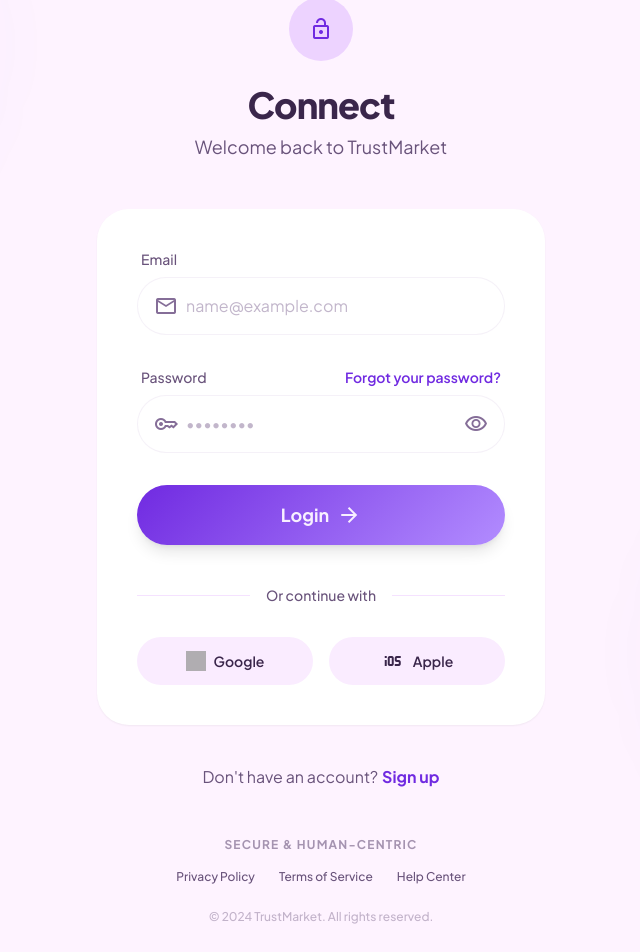
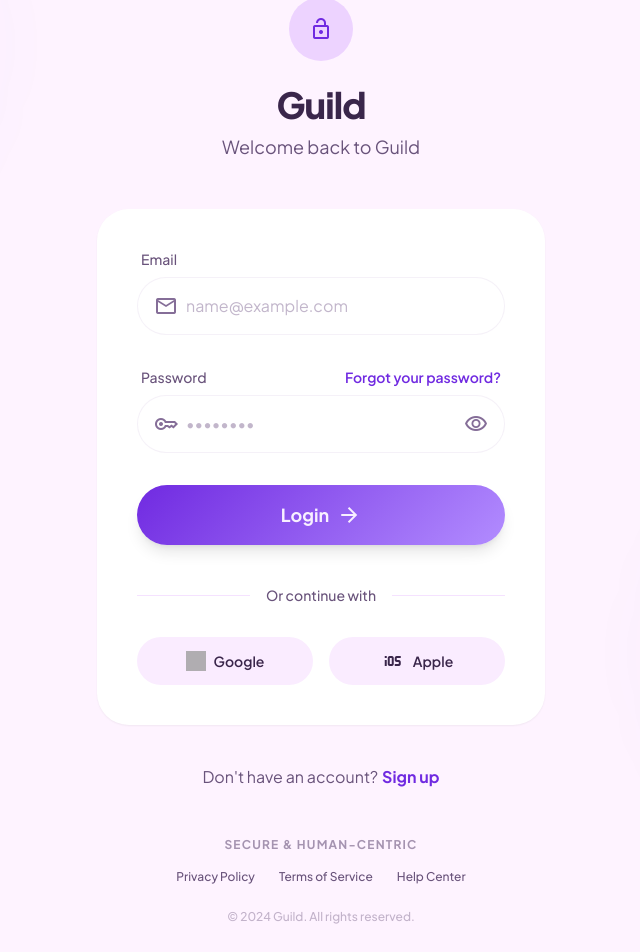
Before and after one commit to oladraxler01/guild-app, a Next.js app: page /auth/login in a window 1280 px wide. Shown: the part 51-1003 px from the top of the page, without its empty margins (319-959 px from the left). Built offline with nearby package versions, Linux system fonts and the light colour scheme; grey boxes are pictures that could not be loaded.

Commit message:
style: Rebrand application to Guild across all UI and copy

```diff
--- a/app/auth/login/page.tsx
+++ b/app/auth/login/page.tsx
@@ -27,8 +27,8 @@
         <Link href="/" className="inline-flex items-center justify-center w-16 h-16 rounded-full bg-surface-container-highest mb-6 hover:scale-105 transition-transform">
           <span className="material-symbols-outlined text-primary text-4xl">lock_open</span>
         </Link>
-        <h1 className="text-4xl font-extrabold text-on-surface tracking-tight mb-2">Connect</h1>
-        <p className="text-on-surface-variant text-lg">Welcome back to TrustMarket</p>
+        <h1 className="text-4xl font-extrabold text-on-surface tracking-tight mb-2">Guild</h1>
+        <p className="text-on-surface-variant text-lg">Welcome back to Guild</p>
       </header>
 
       {/* Login Card */}
@@ -150,7 +150,7 @@
           <Link className="text-xs text-on-surface-variant hover:text-primary transition-colors font-medium" href="#">Terms of Service</Link>
           <Link className="text-xs text-on-surface-variant hover:text-primary transition-colors font-medium" href="#">Help Center</Link>
         </div>
-        <p className="mt-6 text-xs text-on-surface-variant/40 font-medium">© 2024 TrustMarket. All rights reserved.</p>
+        <p className="mt-6 text-xs text-on-surface-variant/40 font-medium">© 2024 Guild. All rights reserved.</p>
       </footer>
 
       {/* Aesthetic Decorative Elements */}
--- a/app/auth/sign-up/page.tsx
+++ b/app/auth/sign-up/page.tsx
@@ -41,7 +41,7 @@
               Start your <span className="text-primary italic">human-centric</span> journey.
             </h1>
             <p className="text-on-surface-variant text-lg leading-relaxed max-w-md">
-              Connect with verified service providers in a marketplace built on trust, transparency, and elegant simplicity.
+              Discover verified service providers in a marketplace built on trust, transparency, and elegant simplicity.
             </p>
             <div className="flex items-center gap-4 pt-4">
               <div className="flex -space-x-3">
@@ -174,7 +174,7 @@
         <div className="flex flex-col md:flex-row justify-between items-center px-8 py-12 gap-6 max-w-7xl mx-auto">
           <div className="flex flex-col items-center md:items-start gap-2">
             <span className="text-lg font-bold text-[#3a264b]">Guild</span>
-            <p className="text-sm text-[#69537b] font-medium">© 2024 TrustMarket. Human-centric service exchange.</p>
+            <p className="text-sm text-[#69537b] font-medium">© 2024 Guild. Human-centric service exchange.</p>
           </div>
           <div className="flex flex-wrap justify-center gap-6">
             <Link className="text-sm text-[#69537b] font-semibold hover:text-[#702ae1] transition-all" href="#">Privacy Policy</Link>
--- a/app/find-a-pro/[id]/page.tsx
+++ b/app/find-a-pro/[id]/page.tsx
@@ -76,7 +76,7 @@
         <div className="flex justify-between items-center px-6 py-4 max-w-7xl mx-auto">
           <div className="text-2xl font-extrabold text-purple-700 tracking-tighter">
             <Link href="/">
-              <span style={{ color: "rgb(58, 38, 75)", letterSpacing: "-0.6px" }}>ConnectFlow</span>
+              <span style={{ color: "rgb(58, 38, 75)", letterSpacing: "-0.6px" }}>Guild</span>
             </Link>
           </div>
           <div className="hidden md:flex items-center gap-8">
@@ -295,7 +295,7 @@
        {/* Footer */}
        <footer className="w-full mt-12 py-8 px-6 border-t border-slate-100 bg-white">
         <div className="max-w-7xl mx-auto flex flex-col md:flex-row justify-between items-center gap-6">
-          <div className="text-lg font-bold text-on-surface mb-2 tracking-tight">ConnectFlow</div>
+          <div className="text-lg font-bold text-on-surface mb-2 tracking-tight">Guild</div>
           <div className="flex flex-wrap items-center justify-center gap-8">
             <span className="text-xs font-semibold text-slate-400 hover:text-primary cursor-pointer transition-colors">Privacy Policy</span>
             <span className="text-xs font-semibold text-slate-400 hover:text-primary cursor-pointer transition-colors">Terms of Service</span>
@@ -303,7 +303,7 @@
             <span className="text-xs font-semibold text-slate-400 hover:text-primary cursor-pointer transition-colors">Contact Us</span>
           </div>
           <p className="text-xs font-medium text-slate-400">
-            © 2024 ConnectFlow. Human-centric connections.
+            © 2024 Guild. Human-centric connections.
           </p>
         </div>
       </footer>
--- a/app/find-a-pro/page.tsx
+++ b/app/find-a-pro/page.tsx
@@ -47,7 +47,7 @@
             Expert help, just a <span className="text-primary">click away.</span>
           </h1>
           <p className="text-on-surface-variant text-lg max-w-2xl mx-auto mb-10">
-            Connect with the top-rated professionals in your area for any service you need.
+            Discover the top-rated professionals in your area for any service you need.
           </p>
 
           <SearchBar />
@@ -126,7 +126,7 @@
               No professionals found in your area yet.
             </h2>
             <p className="text-on-surface-variant text-lg max-w-md mb-10 leading-relaxed">
-              Be the first to join the Guild! Sign up as a Pro and start connecting with clients today.
+              Be the first to join the Guild! Sign up as a Pro and start engaging with clients today.
             </p>
             <Link
               href="/auth/sign-up?role=pro"
--- a/app/how-it-works/page.tsx
+++ b/app/how-it-works/page.tsx
@@ -22,7 +22,7 @@
             Simple. Transparent. <span className="text-primary italic">Human.</span>
           </h1>
           <p className="text-on-surface-variant text-xl max-w-2xl mx-auto leading-relaxed">
-            Connect with skilled professionals or grow your business with a marketplace built on trust and effortless collaboration.
+            Collaborate with skilled professionals or grow your business with a marketplace built on trust and effortless collaboration.
           </p>
         </header>
 
--- a/app/post-job/page.tsx
+++ b/app/post-job/page.tsx
@@ -12,7 +12,7 @@
         <div className="max-w-4xl mx-auto">
           <header className="text-center mb-16">
             <h1 className="text-5xl md:text-6xl font-extrabold text-on-surface tracking-tight mb-4">Let&apos;s get started.</h1>
-            <p className="text-on-surface-variant text-lg md:text-xl max-w-lg mx-auto">Choose how you want to use Connect today. Simple, fast, and friendly.</p>
+            <p className="text-on-surface-variant text-lg md:text-xl max-w-lg mx-auto">Choose how you want to use Guild today. Simple, fast, and friendly.</p>
           </header>
 
           <div className="grid md:grid-cols-2 gap-8 items-start">
@@ -49,7 +49,7 @@
                 </div>
               </div>
               <Link href="/auth/sign-up?role=pro" className="w-full py-5 rounded-full bg-gradient-to-br from-primary to-primary-container text-on-primary font-bold text-lg shadow-xl shadow-primary/20 active:scale-[0.98] transition-all flex items-center justify-center gap-2">
-                Join Connect
+                Join Guild
                 <span className="material-symbols-outlined">arrow_forward</span>
               </Link>
             </section>
--- a/components/Footer.tsx
+++ b/components/Footer.tsx
@@ -5,7 +5,7 @@
     <footer className="bg-[#faecff] w-full py-12 mt-auto">
       <div className="grid grid-cols-1 md:grid-cols-4 gap-8 px-8 max-w-7xl mx-auto">
         <div className="space-y-4">
-          <div className="text-xl font-bold text-[#3a264b]">Connect</div>
+          <div className="text-xl font-bold text-[#3a264b]">Guild</div>
           <p className="text-sm text-[#69537b] leading-relaxed">The premium marketplace for meaningful connections and professional services.</p>
         </div>
         <div>
@@ -33,7 +33,7 @@
         </div>
       </div>
       <div className="mt-12 pt-8 border-t border-[#3a264b]/10 max-w-7xl mx-auto px-8 text-center md:text-left">
-        <p className="text-sm text-[#69537b]">&copy; 2024 Connect Marketplace. All rights reserved.</p>
+        <p className="text-sm text-[#69537b]">&copy; 2024 Guild Marketplace. All rights reserved.</p>
       </div>
     </footer>
   );
```
Also changed, not shown: app/be-a-pro/page.tsx (+5 -5 lines).
